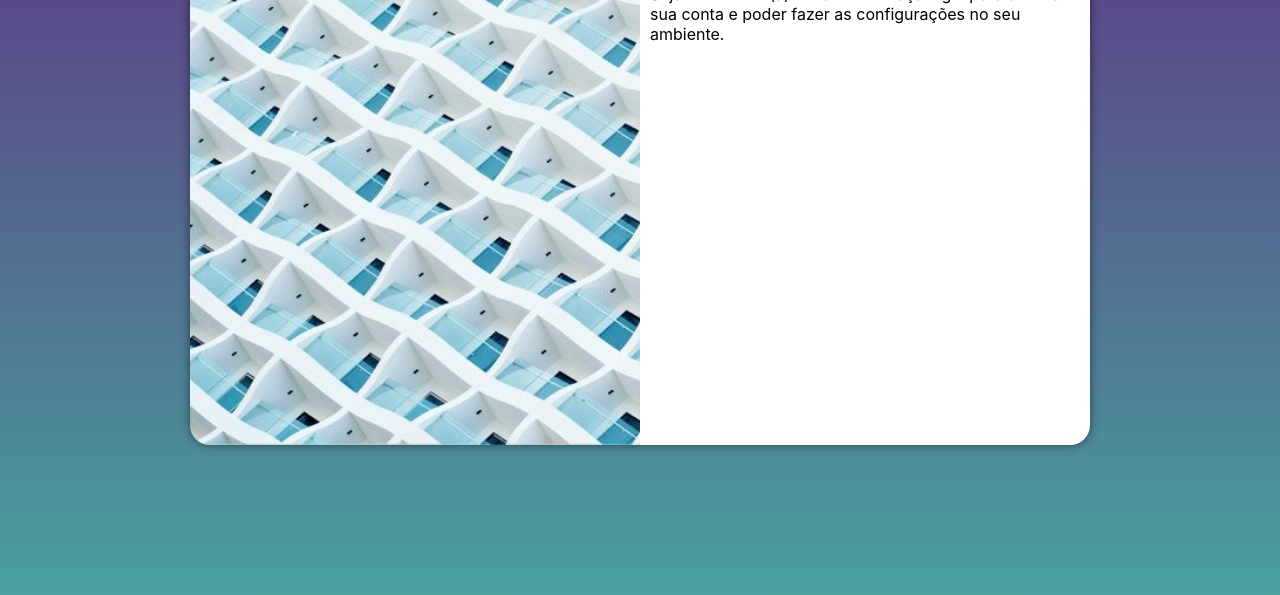
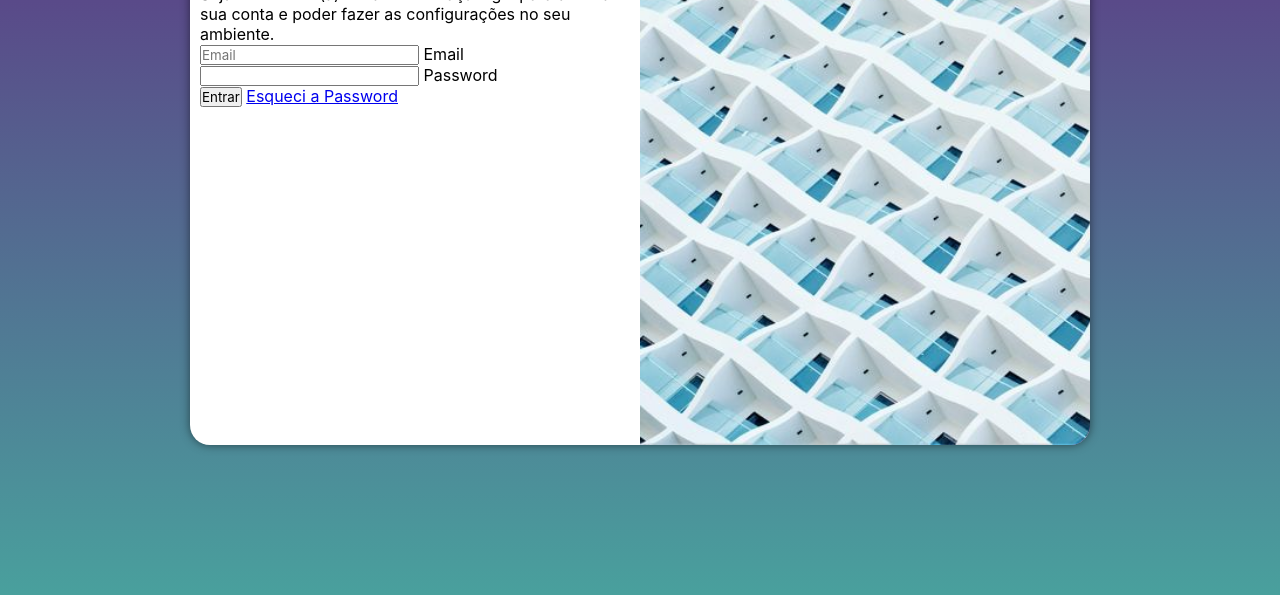
Before and after one commit to edsoncardoso658/projeto-login-v2, a plain HTML site: page index.html in a window 1280 px wide. Shown: the part 205-800 px from the top of the page. Drawn offline with Linux system fonts and the light colour scheme.

Commit message:
update form

```diff
--- a/estilos/media-queries.css
+++ b/estilos/media-queries.css
@@ -33,13 +33,13 @@
     }
 
     div#imagem{
-        float: left;
+        float: right;
         width: 50%;
         height: 100%;
     }
 
     div#formulario{
-        float: right;
+        float: left;
         width: 50%;
 
 
--- a/index.html
+++ b/index.html
@@ -17,7 +17,19 @@
             <div id="formulario">
                 <h1>Login</h1>
                 <p>Seja bem-vindo(a) novamente. Faça login para acessar sua conta e poder fazer as configurações no seu ambiente.</p>
-                <form action="login.php" method="post"></form>
+                <form action="login.php" method="post">
+                    <div class="campo">
+                        <input type="email" name="login" id="ilogin" placeholder="Email" autocomplete="email" required maxlength="30">
+                        <label for="ilogin">Email</label>
+
+                        <input type="password" name="password" id="ipassword" required autocomplete="current-password" minlength="8">
+                        <label for="ipassword">Password</label>
+                    </div>
+
+                    <input type="submit" value="Entrar">
+                    <a href="esqueci.html">Esqueci a Password</a>
+
+                </form>
 
             </div>
         </section>
```
